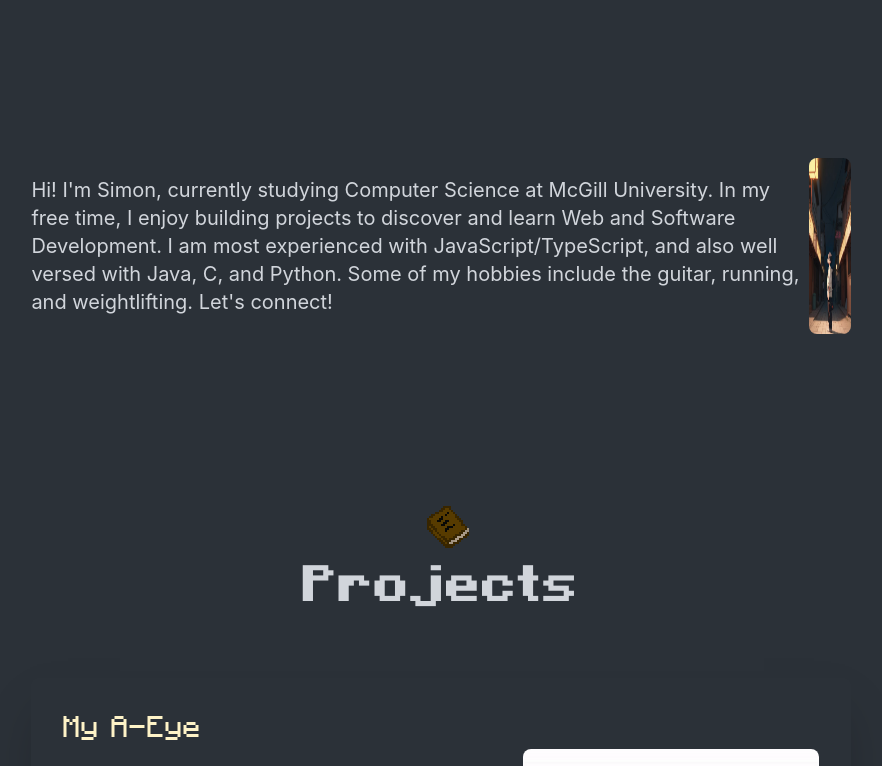
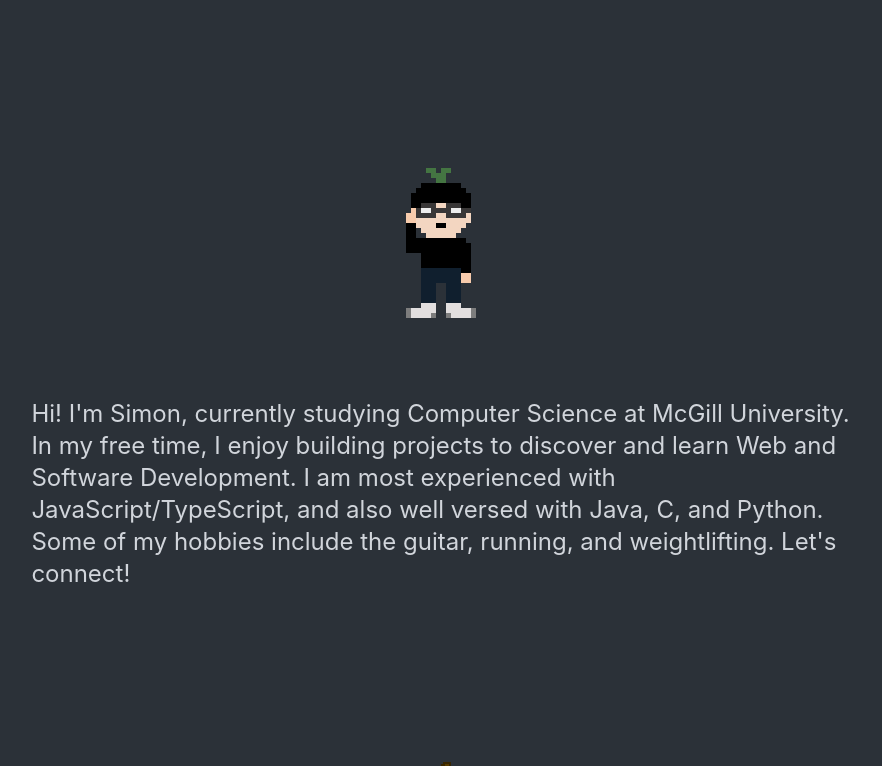
Before and after one commit to siwuagain/website, a React (Vite) app in the folder app/: page / in a window 1280 px wide. Shown: the part 602-1368 px from the top of the page, without its empty margins (199-1081 px from the left). Built offline with nearby package versions, Linux system fonts and the light colour scheme.

Commit message:
adjusted intro

```diff
--- a/app/src/components/intro/intro.jsx
+++ b/app/src/components/intro/intro.jsx
@@ -2,7 +2,7 @@
 import githubSvg from "../../assets/icons/github.svg"
 import linkedInSvg from "../../assets/icons/linkedin.svg"
 import emailSvg from "../../assets/icons/email.svg"
-import boy from "../../assets/icons/boy.png"
+import boy from "../../assets/animations/boy.gif"
 
 const socials = [
   {href: "https://github.com/siwuagain", src: githubSvg},
@@ -21,17 +21,17 @@
           </a>
           ))}
       </div>
-      <div className="flex flex-row items-center mt-40 justify-between">
-        <div className="text-gray-300 text-xl text-left">
+      <div className="mt-40 flex justify-center">
+        <img className="" src={boy}></img>
+      </div>
+      <div className="flex flex-row items-center mt-20 justify-between">
+        <div className="text-gray-300 text-2xl text-left">
           Hi! I'm Simon, currently studying Computer Science at McGill University. In my free time,
           I enjoy building projects to discover and learn Web and Software Development. I am most
           experienced with JavaScript/TypeScript, and also well versed with Java, C, and Python. Some of
           my hobbies include the guitar, running, and weightlifting. Let's connect!
 
         </div>
-        <div >
-          <img className="rounded-lg size-44 shadow-inner" src={boy}></img>
-        </div>
       </div>
     </div>
   )
```
Also changed, not shown: app/src/assets/animations/boy.gif (added).
